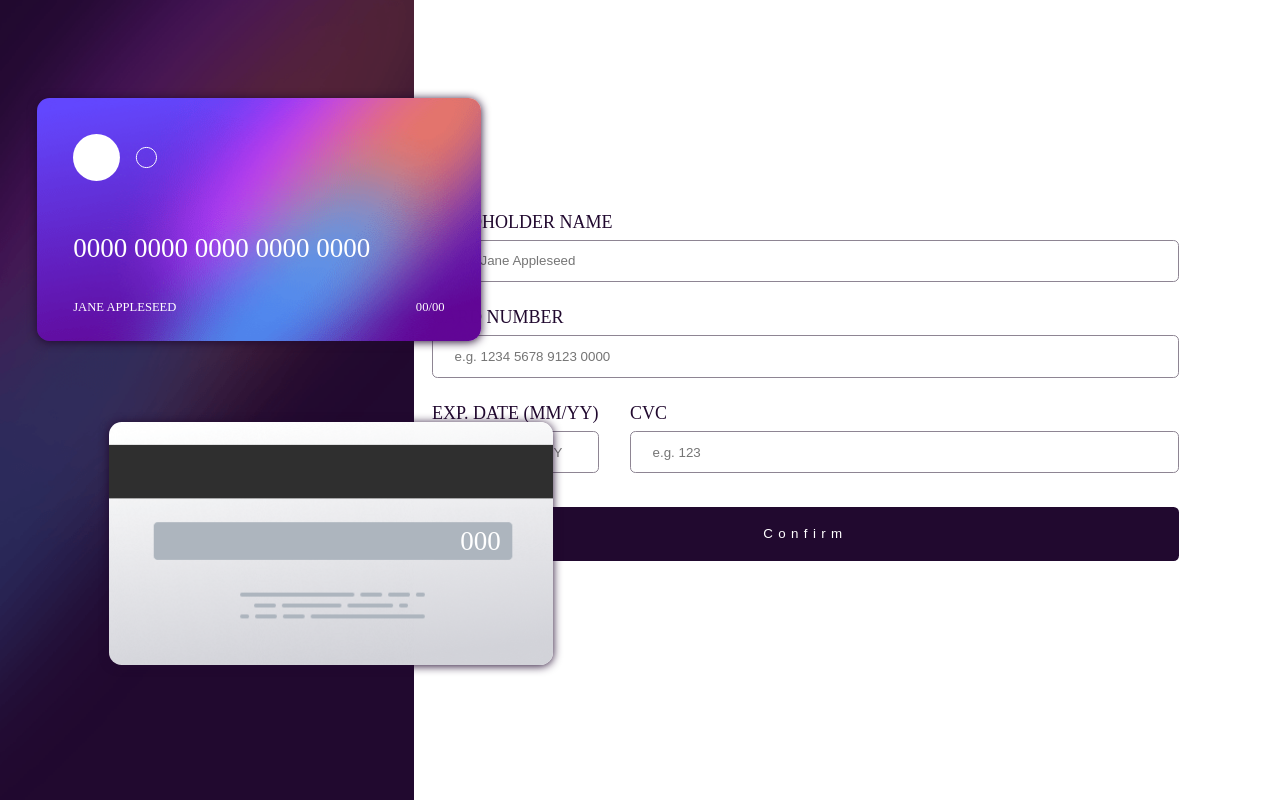
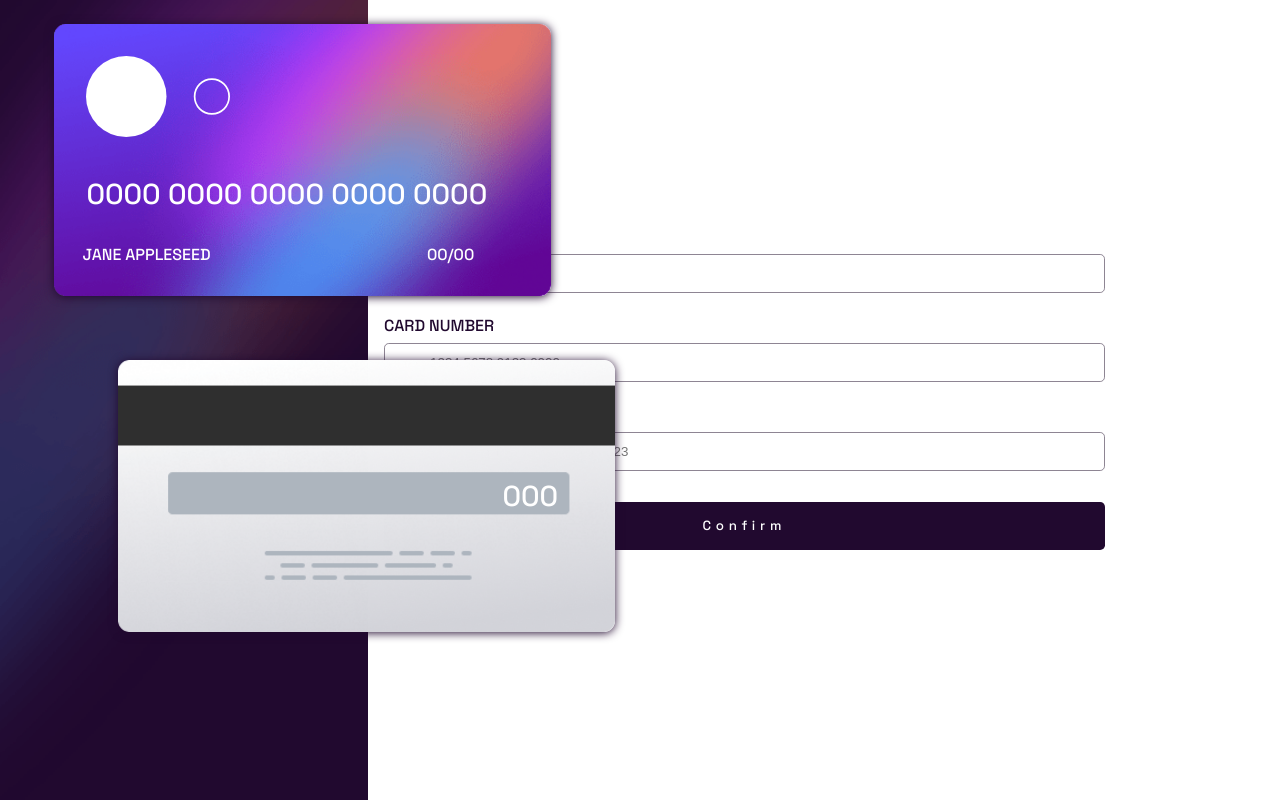
Before and after one commit to DR-KSP-VIRUS/interactive-card-details-form, a Vue app: page / in a window 1280 px wide. Built offline with nearby package versions, Linux system fonts and the light colour scheme.

Commit message:
coding last update

```diff
--- a/src/assets/base.css
+++ b/src/assets/base.css
@@ -1,3 +1,5 @@
+@import url('https://fonts.googleapis.com/css2?family=Manrope:wght@500&family=Space+Grotesk:wght@500&display=swap');
+
 *,
 *::before,
 *::after {
@@ -22,5 +24,6 @@
 html,
 body {
   height: 100%;
-  font-size: 18px;
+  font-family: "Space Grotesk" sans-serif;
+  font-weight: 500;
 }
--- a/src/assets/main.css
+++ b/src/assets/main.css
@@ -9,6 +9,9 @@
   background: url("/images/bg-main-mobile.png");
   background-repeat: no-repeat;
   background-size: contain;
+  font-family: "Space Grotesk",
+    sans-serif;
+  font-weight: 500;
 }
 
 @media screen and (min-width:1024px) {
--- a/src/components/CardAddForm.vue
+++ b/src/components/CardAddForm.vue
@@ -146,7 +146,7 @@ const handleFormReset = () => {
 .cards {
     position: absolute;
     top: 5%;
-    left: 15%;
+    left: 18%;
     transition: all .54s ease;
 }
 
@@ -222,6 +222,8 @@ label {
     border-radius: .3rem;
     cursor: pointer;
     transition: transform 89ms ease;
+    font-family: "Space Grotesk", sans-serif;
+    font-weight: 500
 }
 
 .btn-confirm:active{
@@ -258,40 +260,12 @@ label {
 
 @media screen and (min-width:768px) {
     .cards {
-        top: 10%;
-        left: 24%;
-    }
-    .cards picture > img {
-        height: 14rem;
+        top: 4%;
+        left: 10%;
     }
 
-    .card-front {
-        top: 8rem;
-    }
-
-    .card-logo {
-        top: 9rem;
-        left: -11rem;
-    }
-
-    .card-front-text {
-        margin-top: 2rem;
-        left: 8.5rem;
-        font-size: 1.9rem;
-    }
-
-    .card-details {
-        margin-top: 2rem;
-        font-size: 1rem;
-    }
-
-    .cvc {
-        top: 6.2rem;
-        font-size: 1.5rem;
-        right: 3rem;
-    }
     .form-wrapper{
-        padding: 13rem 0;
+        padding: 19rem 0;
     }
 
 }
@@ -353,103 +327,51 @@ label {
     }
 }
 
-@media screen and (min-width:1024px) and (max-height:672px){
+@media screen and (min-width:1024px) and (max-height:600px){
     .cards{
         top: -15%;
         left: 18%;
     }
 
-    .card-back {
-        top: 23rem;
-    }
-
-    .cvc {
-        top: 28.3rem;
-    }
-
-
     .form-wrapper{
-        padding: 3rem 8rem;
+        padding: 3rem 12rem;
     }
 }
 
 @media screen and (min-width:1280px) {
-    .card-front{
-        top: 1rem;
-        left: -15rem;
-    }
-
-    .card-logo {
-        top: 3rem;
-        left: -23rem;
-    }
-
-    .cards picture > img{
-        height: 13.5rem;
-    }
-
-    .card-front-text {
-        left: 8rem;
-    }
-
-    .card-back {
-        left: -11rem;
-    }
-
-    .cvc {
-        left: 8.5rem;
-        top: 24.8rem;
+    .cards{
+        top: 1%;
+        left: 23%;
     }
 
     .form-wrapper {
-        padding: 0 14rem;
+        padding: 0 20rem;
     }
 }
 
 @media screen and (min-height:1366px) {
-    .card-front{
-        top: 2rem;
-        left: -11rem;
+
+    .form-wrapper{
+        padding: 0 11rem;
     }
 
-    .card-logo{
-        top: 3rem;
-        left: -18.5rem;
+    .form {
+        margin-top: -25rem;
     }
 
-    .card-back {
-        top: 33rem;
-        left: -8rem;
-    }
-
-    .cvc {
-        top:38.4rem;
-        left: 9.5rem;
-    }
-
-    .form-wrapper{
-        padding: 0rem 7rem;
-    }
 }
 
 @media screen and (min-height:1368px) and (min-width:912px) {
-    .card-front {
-        top: 8rem;
-        left: -4.5rem;
-    }
-
-    .card-logo {
-        top: 9.5rem;
-        left: -13rem;
-    }
-
-    .cvc {
-        top: 6rem;
-        left: 19.9rem;
+    .cards {
+        left: 21%;
     }
 
     .form-wrapper {
-        padding: 15rem 8rem;
+        padding: 1rem 8rem;
+    }
+
+    .form {
+        margin-top: 19rem;
     }
 }
 
--- a/src/components/CardBack.vue
+++ b/src/components/CardBack.vue
@@ -17,9 +17,9 @@ const props = defineProps({
 <style scoped>
 .cards picture > img {
     height: 9rem;
+    width: 18rem;
     transition: all .54s ease;
 }
-
 
 picture {
     display: flex;
@@ -35,18 +35,6 @@ picture {
     transition: all .54s ease;
 }
 
-
-.card-logo {
-    position: absolute;
-    height: 1rem;
-    top: 6rem;
-    left: -7rem;
-    width: 100%;
-    transition: all .54s ease;
-}
-
-
-
 .card-back {
     box-shadow: 0 0px 0px var(--very-dark-violet),
     0 0px 0px var(--very-dark-violet),
@@ -61,49 +49,18 @@ picture {
         left: 25%;
     }
 
-    .form-wrapper{
-        padding: 7rem 2rem;
-    }
 }
 
 @media screen and (min-width:768px) {
-    .cards {
-        top: 10%;
-        left: 24%;
+    .cards picture > img {
+        height: 20rem;
+        width: max-content;
     }
-    .cards picture > img {
-        height: 14rem;
+    .cvc {
+        top: 9rem;
+        font-size: 1.5rem;
+        right: 4rem;
     }
-
-    .card-front {
-        top: 8rem;
-    }
-
-    .card-logo {
-        top: 9rem;
-        left: -11rem;
-    }
-
-    .card-front-text {
-        margin-top: 2rem;
-        left: 8.5rem;
-        font-size: 1.9rem;
-    }
-
-    .card-details {
-        margin-top: 2rem;
-        font-size: 1rem;
-    }
-
-    .cvc {
-        top: 6.2rem;
-        font-size: 1.5rem;
-        right: 3rem;
-    }
-    .form-wrapper{
-        padding: 13rem 0;
-    }
-
 }
 
 
@@ -132,134 +89,68 @@ picture {
         top: 19rem;
         right: 5rem;
     }
-
-    .card-front {
-        position: relative;
-        left: -9rem;
-    }
-
-    .card-front-text{
-        left: 7rem;
-        margin-top: 2rem;
-        font-size: 1.5rem;
-    }
-
-    .card-details {
-        margin-top: 2rem;
-        font-size: .7rem;
-    }
-
-    .form-wrapper{
-        padding: 0 10rem;
-        place-items: center;
-        place-content: center;
-        height: 100vh;
-        transition: all .54s ease;
-    }
-
-    .form {
-        margin-top: -3rem;
-        transition: all .54s ease;
-    }
 }
 
-@media screen and (min-width:1024px) and (max-height:672px){
-    .cards{
-        top: -15%;
-        left: 18%;
+@media screen and (min-width:1024px) and (max-height:600px){
+    .cards picture > img{
+        height: 14rem;
     }
 
     .card-back {
-        top: 23rem;
+        top: 25rem;
+        left: -5rem;
     }
 
     .cvc {
-        top: 28.3rem;
+        top: 30.7rem;
     }
 
-
-    .form-wrapper{
-        padding: 3rem 8rem;
-    }
 }
 
 @media screen and (min-width:1280px) {
-    .card-front{
-        top: 1rem;
-        left: -15rem;
-    }
-
-    .card-logo {
-        top: 3rem;
-        left: -23rem;
-    }
 
     .cards picture > img{
-        height: 13.5rem;
-    }
-
-    .card-front-text {
-        left: 8rem;
+        height: 17rem;
     }
 
     .card-back {
+        top: 22rem;
         left: -11rem;
     }
 
     .cvc {
-        left: 8.5rem;
-        top: 24.8rem;
+        left: 13rem;
+        top: 29.4rem;
+        font-size: 1.8rem;
     }
 
-    .form-wrapper {
-        padding: 0 14rem;
-    }
 }
 
 @media screen and (min-height:1366px) {
-    .card-front{
-        top: 2rem;
-        left: -11rem;
+    .cards picture > img {
+        height: 16rem;
     }
-
-    .card-logo{
-        top: 3rem;
-        left: -18.5rem;
-    }
-
     .card-back {
-        top: 33rem;
-        left: -8rem;
+        top: 37rem;
+        left: -2rem;
     }
 
     .cvc {
-        top:38.4rem;
-        left: 9.5rem;
-    }
-
-    .form-wrapper{
-        padding: 0rem 7rem;
+        top:43.9rem;
+        left: 20.5rem;
     }
 }
 
 @media screen and (min-height:1368px) and (min-width:912px) {
-    .card-front {
-        top: 8rem;
-        left: -4.5rem;
-    }
-
-    .card-logo {
-        top: 9.5rem;
-        left: -13rem;
+    .cards picture > img {
+        height: 20rem;
+        width: max-content;
     }
 
     .cvc {
-        top: 6rem;
-        left: 19.9rem;
+        top: 9rem;
+        left: 29rem;
     }
 
-    .form-wrapper {
-        padding: 15rem 8rem;
-    }
 }
 </style>
--- a/src/components/CardFront.vue
+++ b/src/components/CardFront.vue
@@ -34,7 +34,7 @@ const props = defineProps({
 
 <style scoped>
 .cards picture > img {
-    height: 9rem;
+    height: 9.5rem;
     transition: all .54s ease;
 }
 
@@ -66,22 +66,21 @@ picture {
     position: absolute;
     height: 1rem;
     top: 6rem;
-    left: -7rem;
+    left: -7.5rem;
     width: 100%;
     transition: all .54s ease;
 }
 
 .card-front-text{
-    padding: 2rem;
+    padding: 1.5rem 2rem;
     color: var(--white);
     text-transform: uppercase;
     position: absolute;
-    left:4rem ;
-    top: 1.5rem;
+    left:4.5rem ;
+    top: 2rem;
     display: flex;
     flex-direction: column;
     width: 100%;
-    font-size: 1.1rem;
     transition: all .54s ease;
 }
 
@@ -93,7 +92,6 @@ picture {
     transition: all .54s ease;
 }
 
-.card-back,
 .card-front {
     box-shadow: 0 0px 0px var(--very-dark-violet),
     0 0px 0px var(--very-dark-violet),
@@ -114,41 +112,34 @@ picture {
 }
 
 @media screen and (min-width:768px) {
-    .cards {
-        top: 10%;
-        left: 24%;
-    }
     .cards picture > img {
-        height: 14rem;
+        height: 20rem;
+        width: max-content;
     }
 
     .card-front {
-        top: 8rem;
+        top: 11.7rem;
     }
 
     .card-logo {
-        top: 9rem;
-        left: -11rem;
+        top: 13rem;
+        left: -14rem;
+        width: 35rem;
+    }
+
+    .card-logo img {
+        max-width: 9rem;
     }
 
     .card-front-text {
-        margin-top: 2rem;
-        left: 8.5rem;
+        margin-top: 4rem;
+        left: 11rem;
         font-size: 1.9rem;
     }
 
     .card-details {
         margin-top: 2rem;
         font-size: 1rem;
-    }
-
-    .cvc {
-        top: 6.2rem;
-        font-size: 1.5rem;
-        right: 3rem;
-    }
-    .form-wrapper{
-        padding: 13rem 0;
     }
 
 }
@@ -210,24 +201,36 @@ picture {
     }
 }
 
-@media screen and (min-width:1024px) and (max-height:672px){
-    .cards{
-        top: -15%;
-        left: 18%;
+@media screen and (min-width:1024px) and (max-height:600px){
+
+    .cards picture > img {
+        height: 14rem;
+    }
+    .card-front{
+        top: 7rem;
     }
 
-    .card-back {
-        top: 23rem;
+    .card-logo {
+        top: 8rem;
+        left: -22rem;
     }
 
-    .cvc {
-        top: 28.3rem;
+    .card-logo img{
+        max-width: 6rem;
     }
 
+    .card-front-text {
+        left: 12rem;
+    }
 
-    .form-wrapper{
-        padding: 3rem 8rem;
+    .card-details {
+        place-content: space-around;
     }
+
+    .card-details p:first-child{
+        margin-left: -8rem;
+    }
+
 }
 
 @media screen and (min-width:1280px) {
@@ -238,76 +241,76 @@ picture {
 
     .card-logo {
         top: 3rem;
-        left: -23rem;
+        left: -26rem;
     }
 
     .cards picture > img{
-        height: 13.5rem;
+        height: 17rem;
     }
 
     .card-front-text {
-        left: 8rem;
+        left: 11rem;
+        top: 4rem;
+        font-size: 1.8rem;
     }
 
-    .card-back {
-        left: -11rem;
+    .card-details{
+        place-content: space-around;
+        font-size: 1rem;
     }
 
-    .cvc {
-        left: 8.5rem;
-        top: 24.8rem;
+    .card-details p:first-child {
+        margin-left: -7rem;
     }
 
-    .form-wrapper {
-        padding: 0 14rem;
-    }
 }
 
 @media screen and (min-height:1366px) {
+    .cards picture > img {
+        height: 16rem;
+        width: max-content;
+    }
     .card-front{
         top: 2rem;
-        left: -11rem;
+        left: -5rem;
     }
 
     .card-logo{
         top: 3rem;
-        left: -18.5rem;
+        left: -17rem;
     }
 
-    .card-back {
-        top: 33rem;
-        left: -8rem;
+    .card-front-text {
+        left: 11rem;
+        top: 3rem;
     }
 
-    .cvc {
-        top:38.4rem;
-        left: 9.5rem;
+    .card-details{
+        place-content: space-around;
     }
 
-    .form-wrapper{
-        padding: 0rem 7rem;
+    .card-details p:first-child {
+        margin-left: -7.5rem;
     }
+
 }
 
 @media screen and (min-height:1368px) and (min-width:912px) {
+    .cards picture > img {
+        height: 20rem;
+        width: max-content;
+    }
+
     .card-front {
-        top: 8rem;
-        left: -4.5rem;
+        top: 11.4rem;
+        left: -5.5rem;
     }
 
     .card-logo {
-        top: 9.5rem;
-        left: -13rem;
+        top: 12.5rem;
+        left: -17rem;
     }
 
-    .cvc {
-        top: 6rem;
-        left: 19.9rem;
-    }
-
-    .form-wrapper {
-        padding: 15rem 8rem;
-    }
 }
 
 </style>
```
